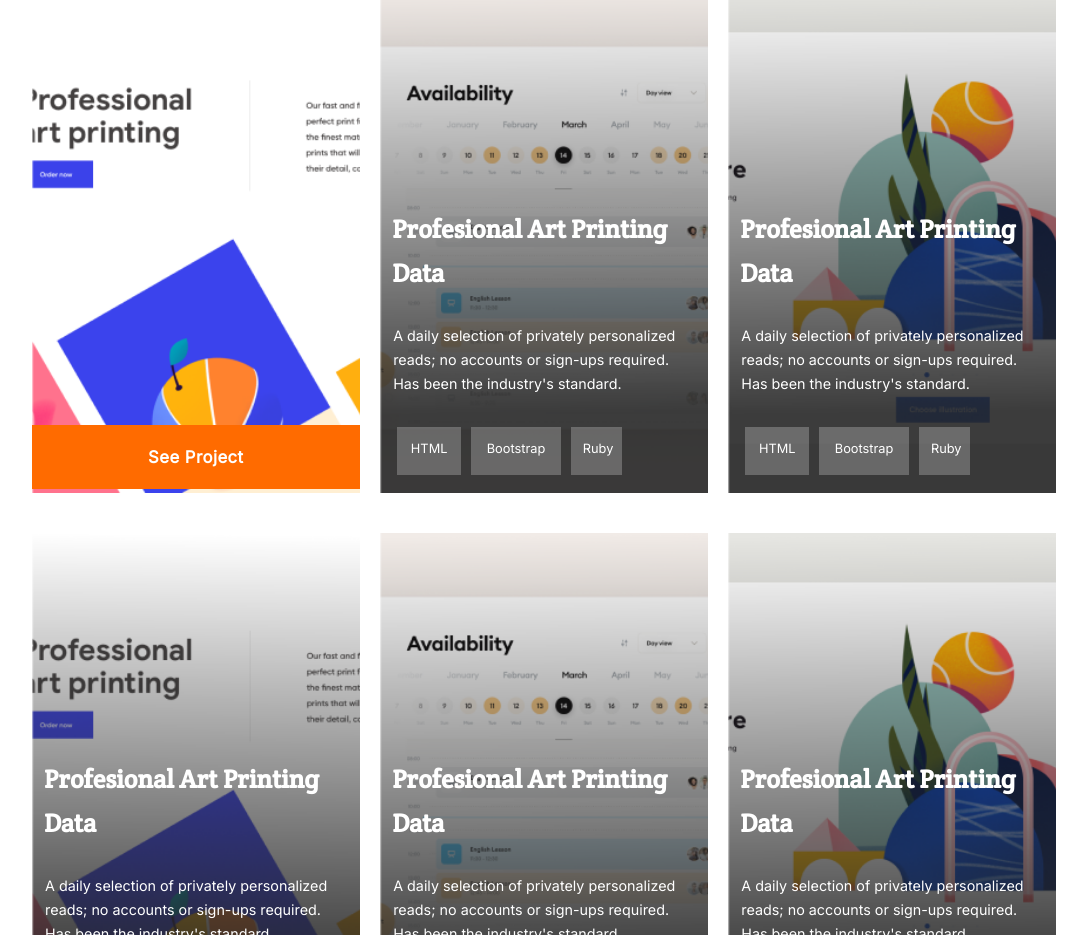
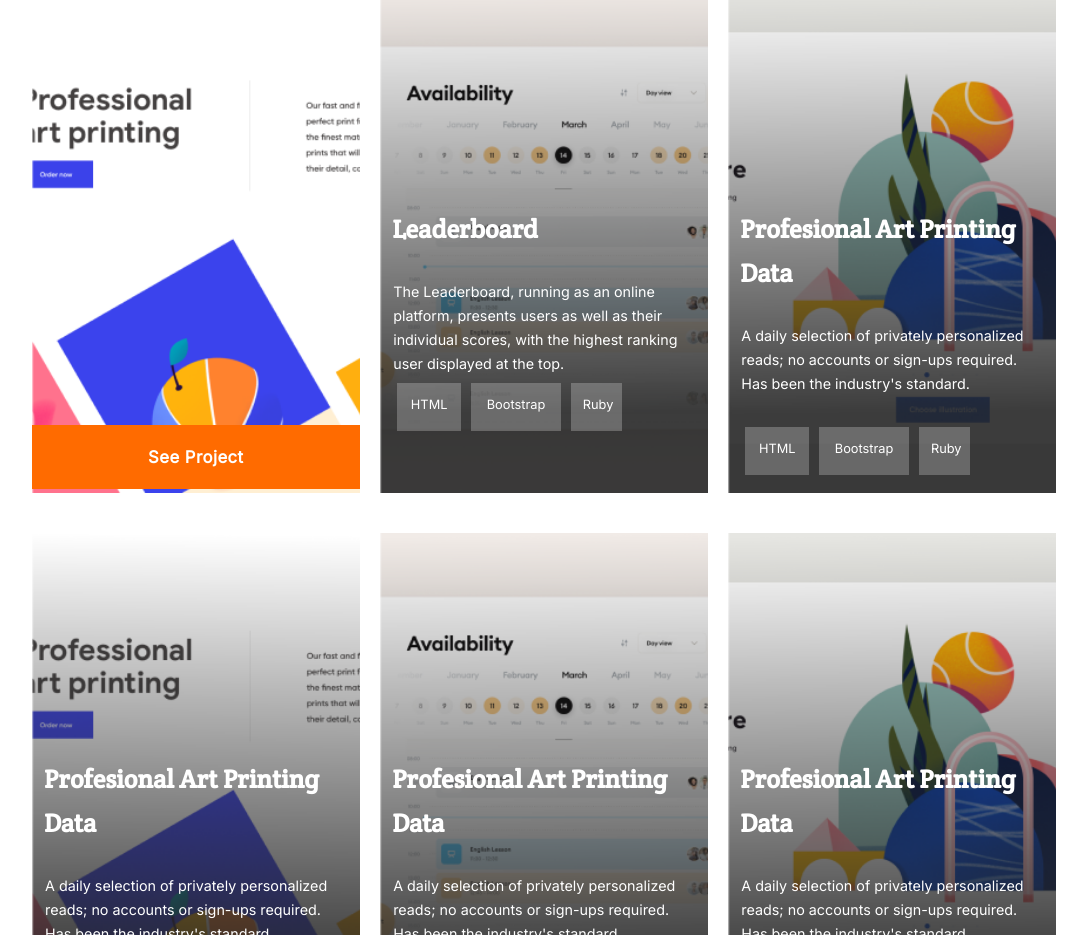
Before and after one commit to mryeminthu/Portfolio, a website: page index.html in a window 1280 px wide. Shown: the part 1547-2482 px from the top of the page, without its empty margins (96-1183 px from the left). Drawn offline with Linux system fonts and the light colour scheme.

Commit message:
Add leaderboard app

```diff
--- a/app.js
+++ b/app.js
@@ -33,13 +33,13 @@ const cards = [
     seeSource: 'https://github.com/mryeminthu/Portfolio',
   },
   {
-    name: 'Data Dashboard Healthcare',
-    description: "A daily selection of privately personalized reads; no accounts or sign-ups required. This has been the industry's standard dummy text ever since the 1500s, when an unknown printer took a standard dummy text.",
-    description2: "A daily selection of privately personalized reads; no accounts or sign-ups required. This has been the industry's standard dummy text ever since the 1500s, when an unknown printer took a standard dummy text.",
-    image: 'images/art2.png',
+    name: 'Leaderboard',
+    description: 'The Leaderboard, running as an online platform, presents users as well as their individual scores, with the highest ranking user displayed at the top.',
+    description2: "The score won't appear automatically upon submission; instead, data retrieval from the API will occur only when the Refresh button is clicked.",
+    image: 'images/leader.png',
     languages: ['HTML', 'Bootstrap', 'Ruby'],
-    seeLive: 'https://mryeminthu.github.io/Portfolio/',
-    seeSource: 'https://github.com/mryeminthu/Portfolio',
+    seeLive: 'https://mryeminthu.github.io/Leaderboard/dist/',
+    seeSource: 'https://github.com/mryeminthu/Leaderboard',
   },
   {
     name: 'Website Portfolio',
--- a/index.html
+++ b/index.html
@@ -129,10 +129,9 @@
         </div>
         <div class="six-box-wrap click-popup" data-position="2">
           <div class="professional">
-            <h3 class="six-title">Profesional Art Printing Data</h3>
+            <h3 class="six-title">Leaderboard</h3>
             <p class="six-description">
-              A daily selection of privately personalized reads; no accounts or
-              sign-ups required. Has been the industry's standard.
+              The Leaderboard, running as an online platform, presents users as well as their individual scores, with the highest ranking user displayed at the top.
             </p>
           </div>
           <ul class="six-btns">
```
Also changed, not shown: images/leader.png (added), images/yoga.png (deleted).
